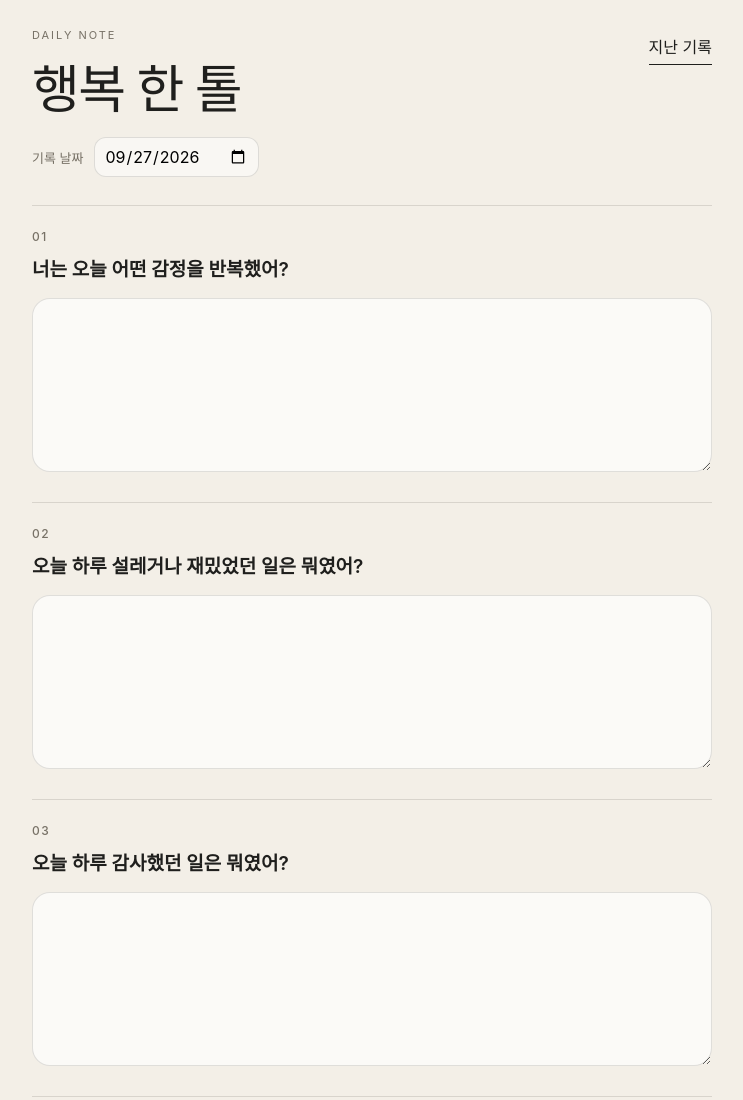
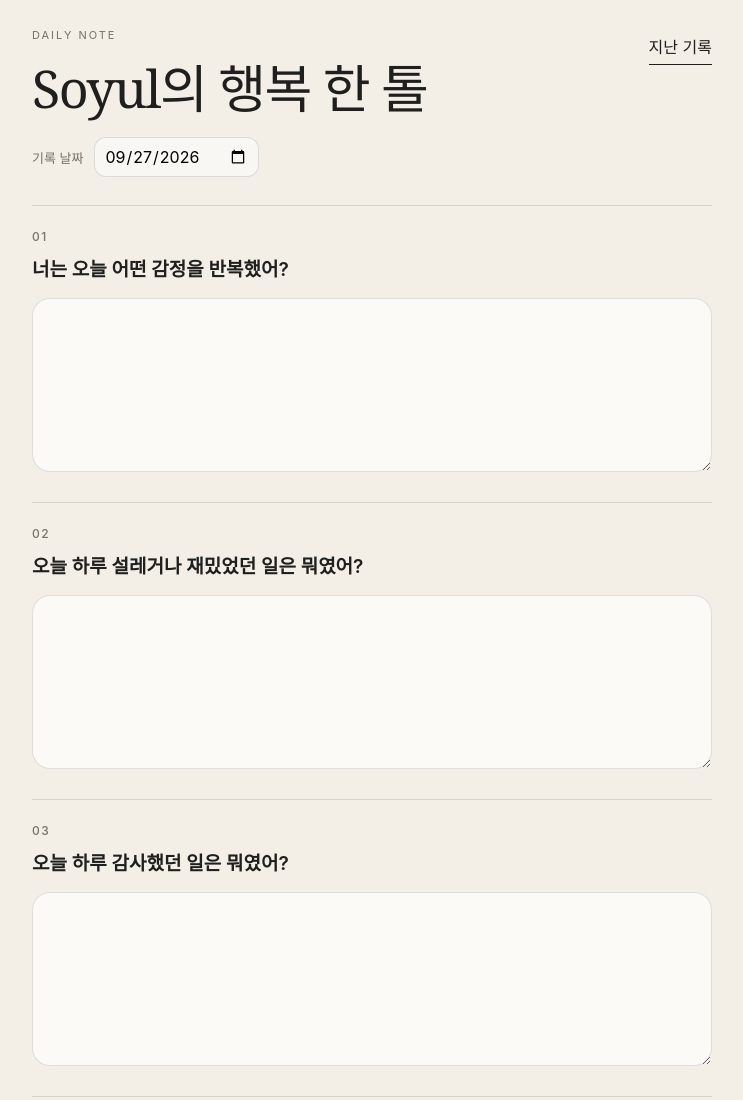
Before and after one commit to rollingdaisy8/-, a plain HTML site: page index.html in a window 1280 px wide. Shown: the top 1100 px of the page, without its empty margins (268-1011 px from the left). Drawn offline with Linux system fonts and the light colour scheme.

Commit message:
Update app title and header to include 'Soyul'

```diff
--- a/index.html
+++ b/index.html
@@ -5,7 +5,7 @@
 <meta name="viewport" content="width=device-width, initial-scale=1, viewport-fit=cover">
 <meta name="theme-color" content="#f3efe7">
 <meta name="apple-mobile-web-app-capable" content="yes">
-<meta name="apple-mobile-web-app-title" content="행복 한 톨">
+<meta name="apple-mobile-web-app-title" content="Soyul의 행복 한 톨">
 <link rel="manifest" href="manifest.json">
 <link rel="apple-touch-icon" href="icon-192.png">
 <link rel="stylesheet" href="style.css">
@@ -16,7 +16,7 @@
 <header class="topbar">
   <div>
     <p class="eyebrow">DAILY NOTE</p>
-    <h1>행복 한 톨</h1>
+    <h1>Soyul의 행복 한 톨</h1>
     <div class="date-edit">
       <label for="recordDate">기록 날짜</label>
       <input id="recordDate" type="date">
```
